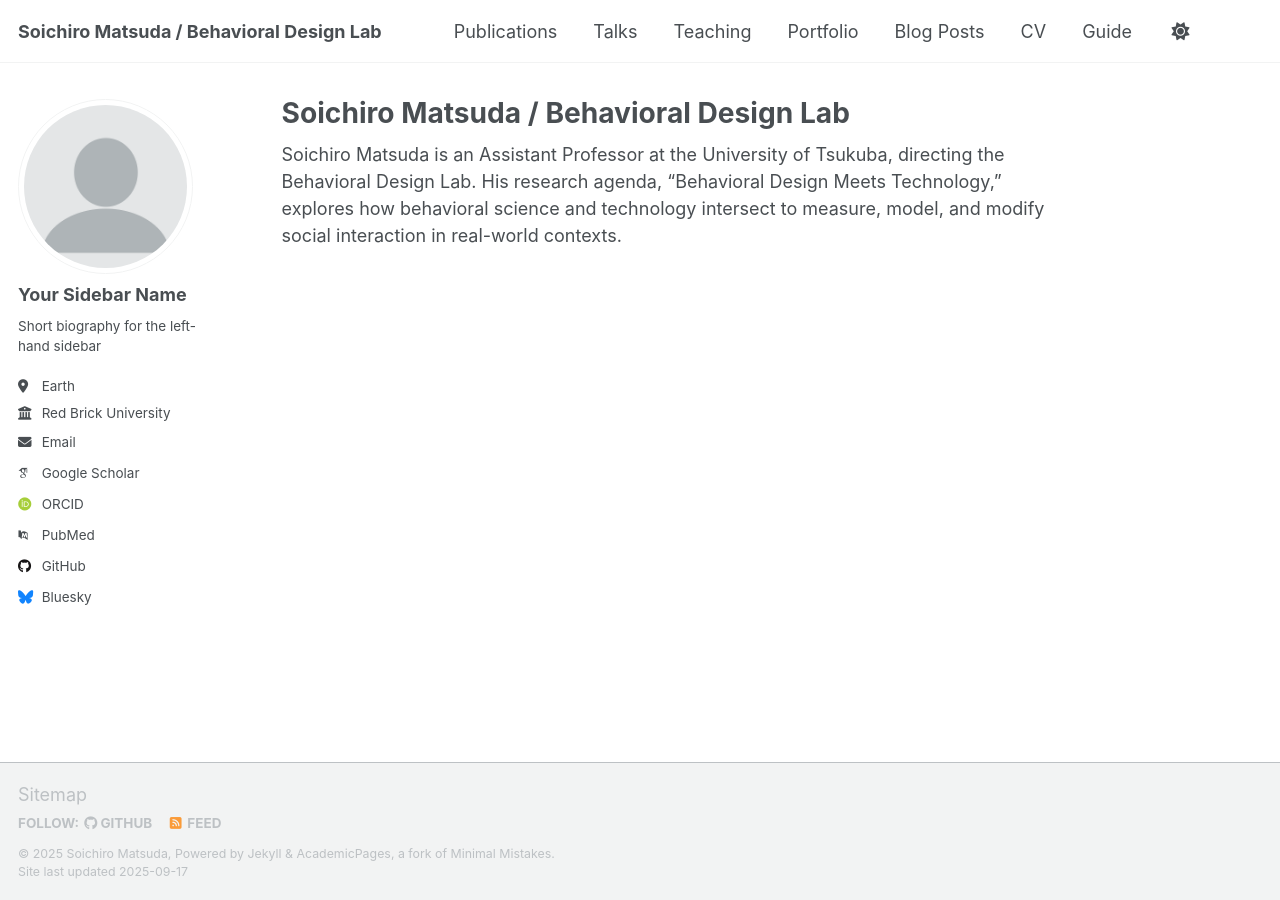
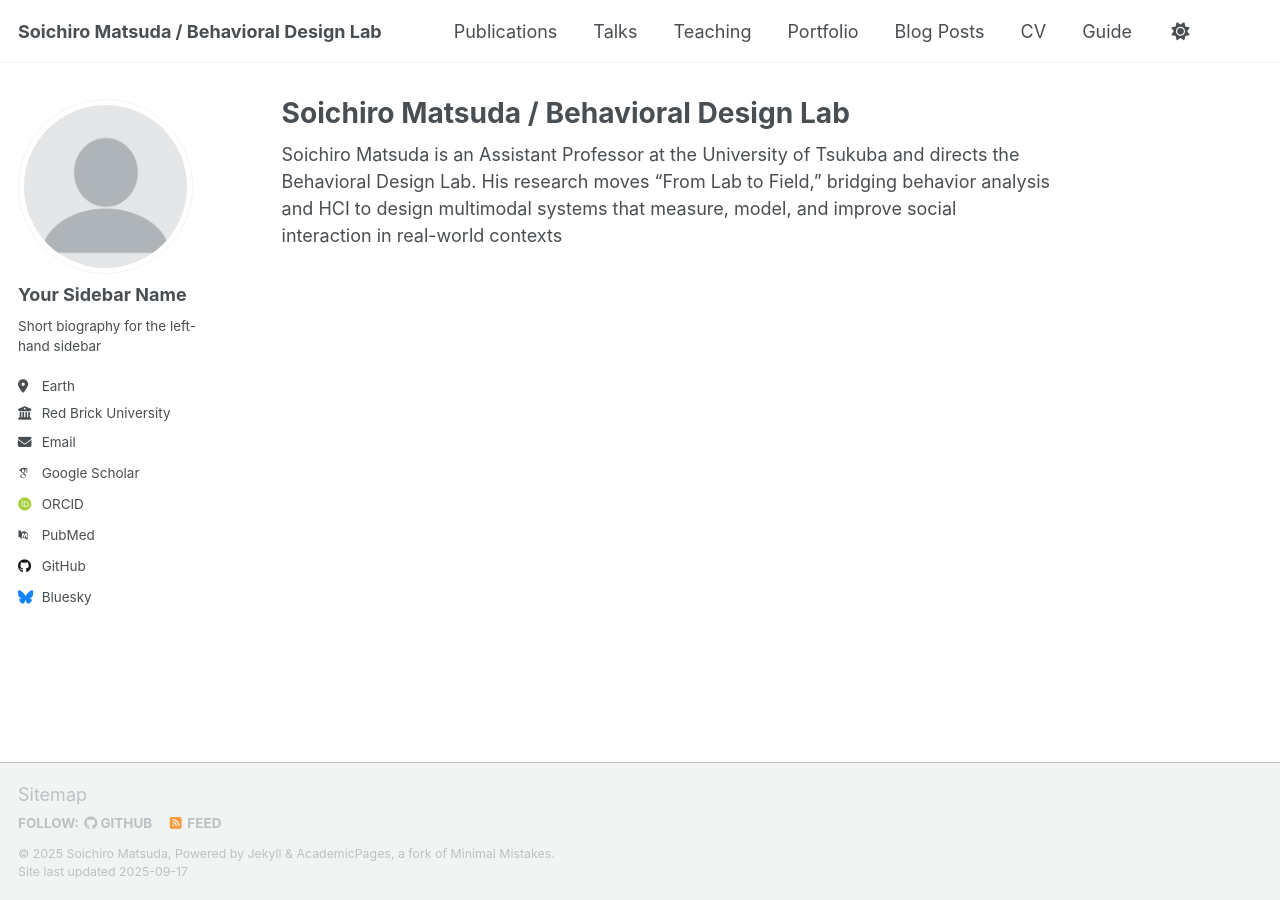
Before and after one commit to BehavioralDesignerMatsuda/BehavioralDesignerMatsuda.github.io, a Jekyll site: the page built from _pages/about.md, in a window 1280 px wide. Built offline with Jekyll 4.4.1, drawn with Linux system fonts in a browser that asks for light colours; some web fonts are replaced; a script that is not in the unit is left out.

Commit message:
Update about.md

```diff
--- a/_pages/about.md
+++ b/_pages/about.md
@@ -7,4 +7,4 @@ redirect_from:
   - /about.html
 ---
 
-Soichiro Matsuda is an Assistant Professor at the University of Tsukuba, directing the Behavioral Design Lab. His research agenda, “Behavioral Design Meets Technology,” explores how behavioral science and technology intersect to measure, model, and modify social interaction in real-world contexts.
+Soichiro Matsuda is an Assistant Professor at the University of Tsukuba and directs the Behavioral Design Lab. His research moves “From Lab to Field,” bridging behavior analysis and HCI to design multimodal systems that measure, model, and improve social interaction in real-world contexts
```
